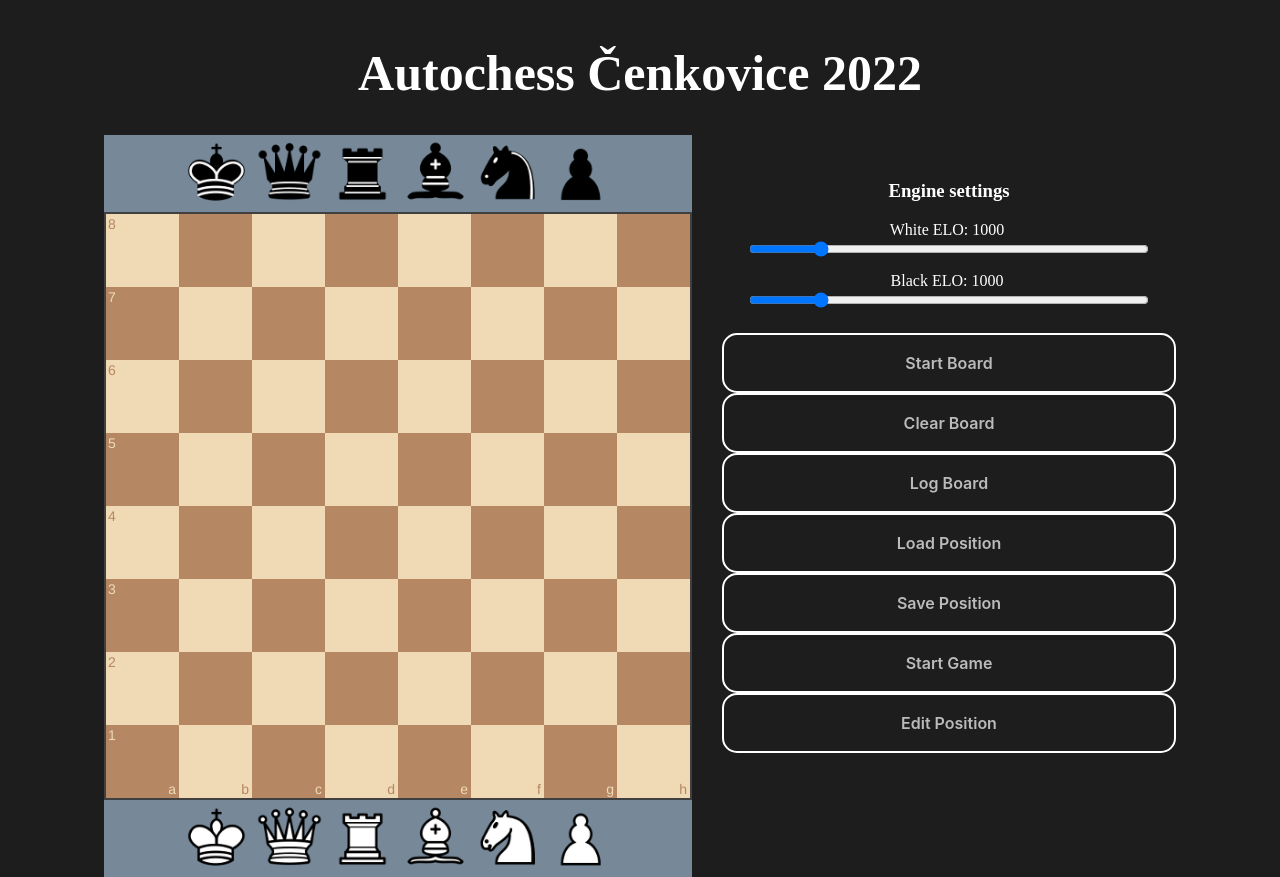
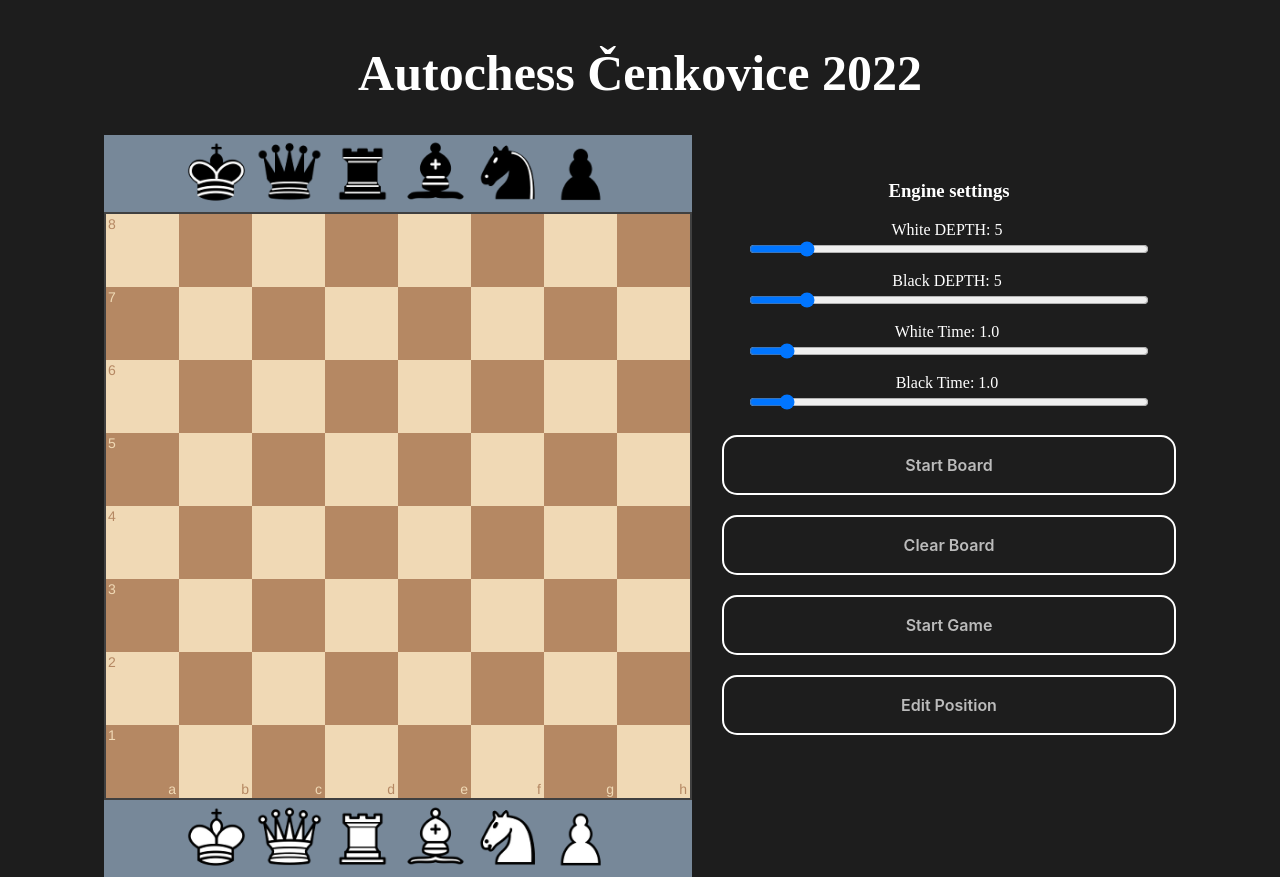
Before and after one commit to Listonoh/AutoChessChess, a Django app: page / in a window 1280 px wide. Run offline with Django 4.2, Linux system fonts and the light colour scheme.

Commit message:
Time and depth

```diff
--- a/chess_app/static/css/base.css
+++ b/chess_app/static/css/base.css
@@ -50,13 +50,13 @@ h1 {
   background-color: lightslategray;
 }
 
-.elo {
+.engineText {
   color: white;
   display: block;
   width: 400px;
 }
 
-.eloSlider {
+.slider {
   display: block;
   width: 400px;
 }
@@ -93,6 +93,7 @@ h1 {
   touch-action: manipulation;
   width: 100%;
   will-change: transform;
+  margin-bottom: 20px;
 }
 
 .button:disabled {
@@ -114,6 +115,6 @@ h1 {
 .engines {
   margin: 25px;
 }
-.eloSlider{
+.slider{
   margin-bottom: 15px;
 }
--- a/chess_app/static/js/base.js
+++ b/chess_app/static/js/base.js
@@ -50,19 +50,31 @@ function clickShowPositionBtn() {
 }
 function updateTextInput(textID, val) {
 	if (textID == 'white') {
-		whiteStrength = fenval;
-		document.getElementById('whiteEngineLabel').innerHTML = 'White ELO: ' + val;
+		whiteStrength = val;
+		document.getElementById('whiteEngineLabel').innerHTML = 'White DEPTH: ' + val;
 	} else {
 		blackStrength = val;
-		document.getElementById('blackEngineLabel').innerHTML = 'Black ELO: ' + val;
+		document.getElementById('blackEngineLabel').innerHTML = 'Black DEPTH: ' + val;
 	}
 }
+
+function updateTimeInput(textID, val) {
+	if (textID == 'white') {
+		whiteTime = val;
+		document.getElementById('whiteEngineTimeLabel').innerHTML = 'White Time: ' + Number(val).toFixed(1);
+	} else {
+		blackTime = val;
+		document.getElementById('blackEngineTimeLabel').innerHTML = 'Black Time: ' + Number(val).toFixed(1);
+	}
+}
+
 var game_over = false;
 var counter = 0;
 
 
 function startGame() {
 	game_over = false;
+	counter = 0;
 	gameLoop();
 }
 function gameLoop(){
@@ -77,6 +89,7 @@ function gameLoop(){
 	var c = counter % 2 == 0 ? ' w' : ' b';
 	var elo = counter % 2 == 0 ? whiteStrength : blackStrength;
 	var time = counter % 2 == 0 ? whiteTime : blackTime;
+	//TODO add time and DEPTH
 	game_over = false;
 	counter++;
 	position = board1.fen() + c;
@@ -84,6 +97,7 @@ function gameLoop(){
 		position: position,
 		Elo: elo,
 		time: time,
+		depth: elo,
 	};
 
 	console.log(data);
--- a/chess_app/templates/base.html
+++ b/chess_app/templates/base.html
@@ -26,19 +26,26 @@
       <div class="col-sm-2 sidenav">
         <div class="engines">
           <h3>Engine settings</h3>
-          <label type="text" class="elo" id="whiteEngineLabel">White ELO: 1000</label>
-          <input type="range" class="eloSlider" id="whiteEngine" name="whiteEngine" min="700" max="2500" step="50"
-            value="1000" onchange="updateTextInput('white',this.value);">
-          <label type="text" class="elo" id="blackEngineLabel">Black ELO: 1000</label>
-          <input type="range" class="eloSlider" id="blackEngine" name="whiteEngine" min="700" max="2500" step="50"
-            value="1000" onchange="updateTextInput('black',this.value);">
+          <label type="text" class="engineText" id="whiteEngineLabel">White DEPTH: 5</label>
+          <input type="range" class="slider" id="whiteEngine" name="whiteEngine" min="2" max="25" step="1"
+            value="5" onchange="updateTextInput('white',this.value);">
+          <label type="text" class="engineText" id="blackEngineLabel">Black DEPTH: 5</label>
+          <input type="range" class="slider" id="blackEngine" name="whiteEngine" min="2" max="25" step="1"
+            value="5" onchange="updateTextInput('black',this.value);">
+
+          <label type="text" class="engineText" id="whiteEngineTimeLabel">White Time: 1.0</label>
+          <input type="range" class="slider" id="whiteEngineTime" name="whiteEngineTime" min="0.5" max="7" step="0.5"
+            value="1" onchange="updateTimeInput('white',this.value);">
+          <label type="text" class="engineText" id="blackEngineTimeLabel">Black Time: 1.0</label>
+          <input type="range" class="slider" id="blackEngineTime" name="blackEngineTime"  min="0.5" max="7" step="0.5"
+            value="1" onchange="updateTimeInput('black',this.value);">
         </div>
         <div class="flex-container">
           <button class="button" id="setStartBtn">Start Board</button>
           <button class="button" id="clearBtn">Clear Board</button>
-          <button class="button" id="logBtn">Log Board</button>
-          <button class="button" id="loadFENBtn">Load Position</button>
-          <button class="button" id="saveFENBtn">Save Position</button>
+          <!-- <button class="button" id="logBtn">Log Board</button> -->
+          <!-- <button class="button" id="loadFENBtn">Load Position</button> -->
+          <!-- <button class="button" id="saveFENBtn">Save Position</button> -->
           <button class="button" id="statrBTN">Start Game</button>
           <button class="button" id="editBTN">Edit Position</button>
         </div>
--- a/docker-compose.yml
+++ b/docker-compose.yml
@@ -27,7 +27,7 @@ services:
       # file where env variables are stored. Used as best practice so as not to expose secret keys
     # env_file:
     #   - .env # name of the env file
-    image: chess
+    # image: chess
     ports:
       - "8000:8000"
     restart: "on-failure"
```
